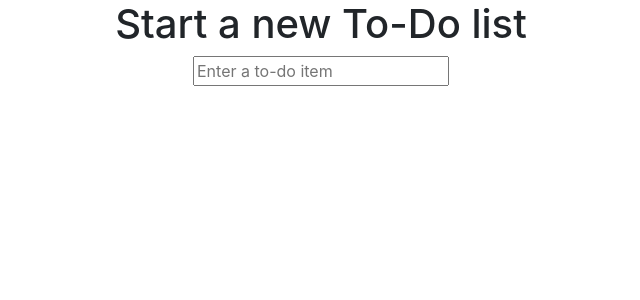
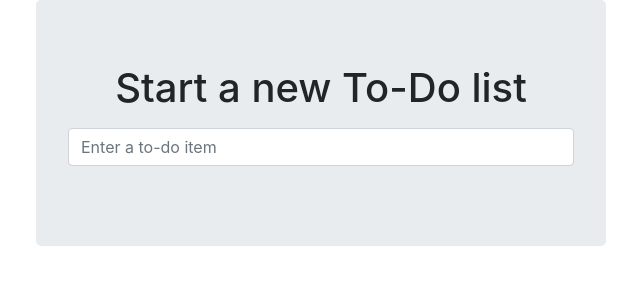
Before and after one commit to devfernandorodrigues/tdd-com-python, a Django app: page / in a window 1280 px wide. Shown: the top 300 px of the page, without its empty margins (319-959 px from the left). Run offline with Django 4.2, Linux system fonts and the light colour scheme.

Commit message:
chore: improve layout with bootstrap

```diff
--- a/app/templates/base.html
+++ b/app/templates/base.html
@@ -8,14 +8,19 @@
   <body>
     <div class="container">
       <div class="row">
-        <div class="col-md-6 col-md-offset-3 mx-auto">
+        <div class="col-md-6 col-md-offset-3 mx-auto jumbotron">
           <div class="text-center">
             <h1>{% block header_text %}{% endblock %}</h1>
-            <form method="post" action="{% block form_action %}{% endblock %}">
+            <form
+              method="post"
+              action="{% block form_action %}{% endblock %}"
+              class="mt-3"
+            >
               <input
                 name="item_text"
                 id="id_new_item"
                 placeholder="Enter a to-do item"
+                class="form-control input-lg"
               />
               {% csrf_token %}
             </form>
--- a/app/templates/list.html
+++ b/app/templates/list.html
@@ -5,7 +5,7 @@
 {% block form_action %}/lists/{{ list.id }}/add_item{% endblock %}
 
 {% block table %}
-  <table id="id_list_table">
+  <table id="id_list_table" class="table">
     {% for item in list.item_set.all %}
       <tr>
         <td>{{ forloop.counter }}: {{ item.text }}</td>
```
